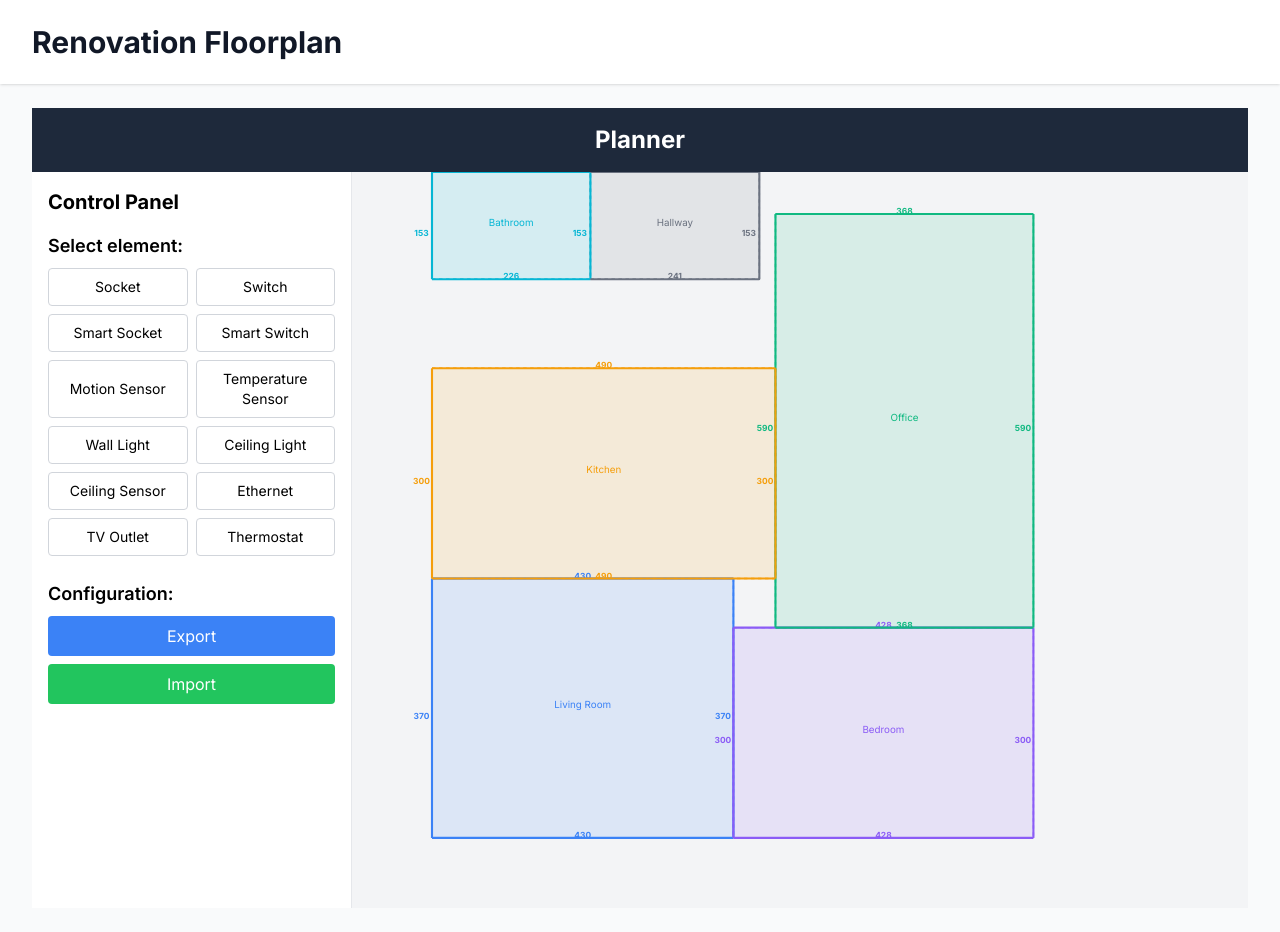
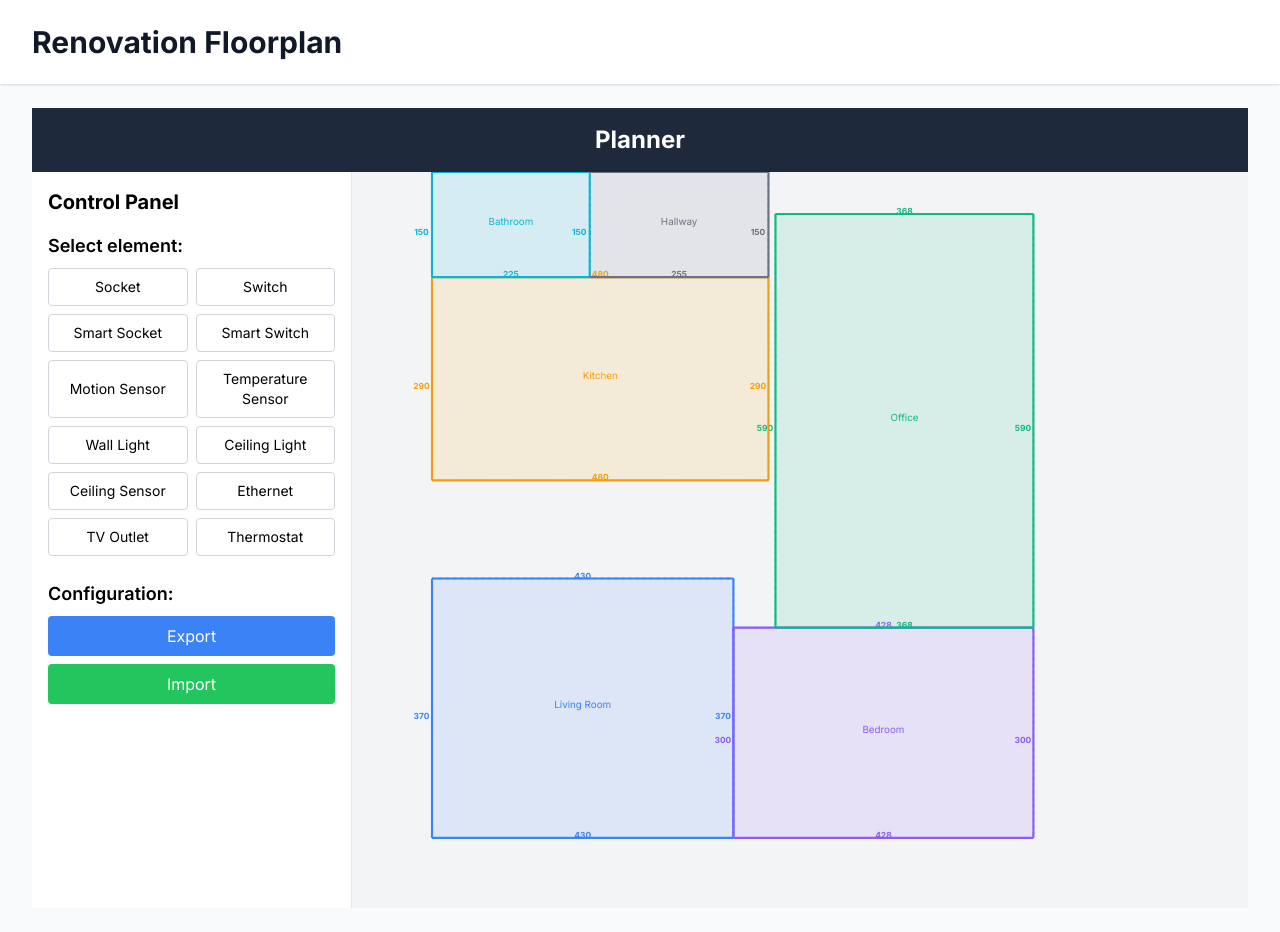
Before and after one commit to nukeop/floorplan, a Next.js app: page / in a window 1280 px wide. Built offline with nearby package versions, Linux system fonts and the light colour scheme.

Commit message:
Update room dimensions and positions

```diff
--- a/src/app/page.tsx
+++ b/src/app/page.tsx
@@ -14,9 +14,9 @@ export default function SmartHomePlanner() {
     { id: 'room1', name: 'Living Room', x: 0, y: 580, width: 430, height: 370, color: '#3B82F6' }, // Blue
     { id: 'room2', name: 'Bedroom', x: 430, y: 650, width: 428, height: 300, color: '#8B5CF6' },   // Purple
     { id: 'room3', name: 'Office', x: 490, y: 60, width: 368, height: 590, color: '#10B981' },     // Green
-    { id: 'kitchen', name: 'Kitchen', x: 0, y: 280, width: 490, height: 300, color: '#F59E0B' },   // Amber
-    { id: 'bathroom', name: 'Bathroom', x: 0, y: 0, width: 226, height: 153, color: '#06B6D4' }, // Cyan
-    { id: 'hallway', name: 'Hallway', x: 226, y: 0, width: 241, height: 153, color: '#6B7280' }, // Gray
+    { id: 'kitchen', name: 'Kitchen', x: 0, y: 150, width: 480, height: 290, color: '#F59E0B' },   // Amber
+    { id: 'bathroom', name: 'Bathroom', x: 0, y: 0, width: 225, height: 150, color: '#06B6D4' }, // Cyan
+    { id: 'hallway', name: 'Hallway', x: 225, y: 0, width: 255, height: 150, color: '#6B7280' }, // Gray
   ]);
 
   const addDevice = (x: number, y: number) => {
--- a/src/components/DeviceComponent.tsx
+++ b/src/components/DeviceComponent.tsx
@@ -203,7 +203,7 @@ const DeviceComponent: React.FC<DeviceComponentProps> = ({
 
   return (
     <svg
-      ref={(ref) => (svgRef.current = ref)}
+      ref={ref => { svgRef.current = ref; }}
       x={position.x}
       y={position.y}
       width="32"
```
